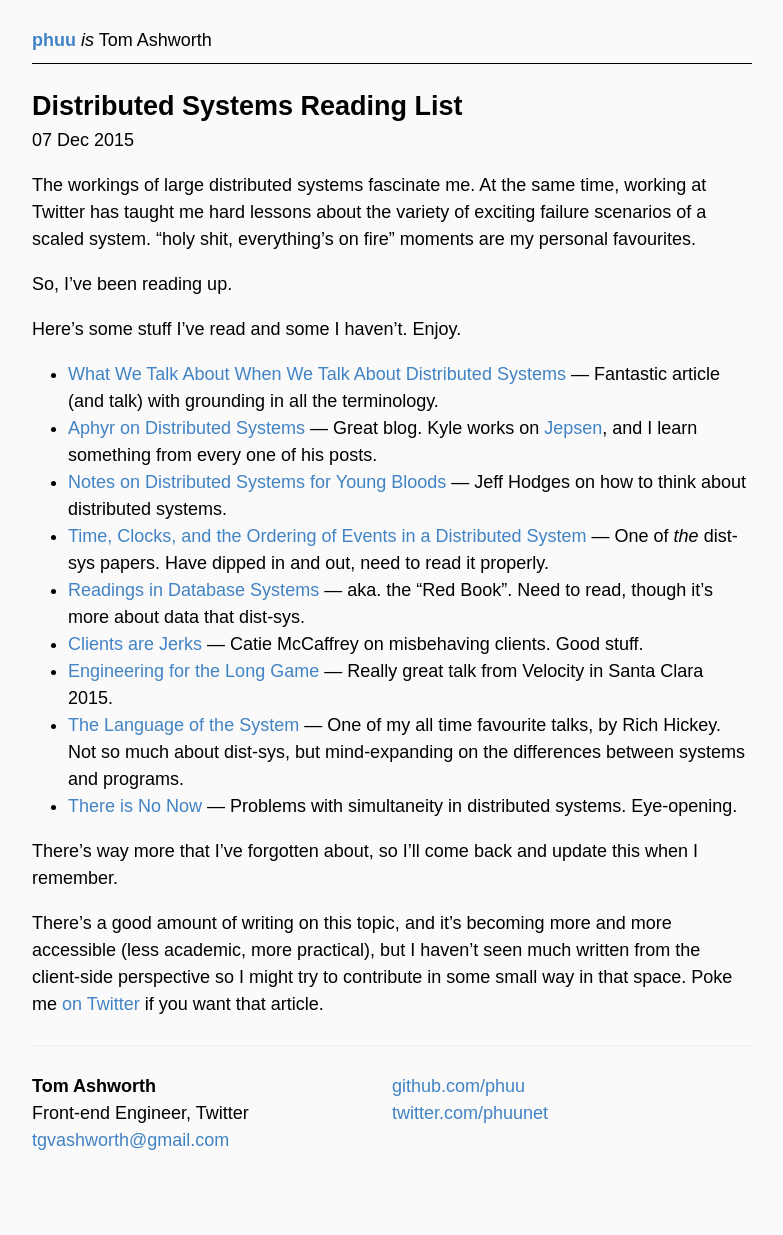
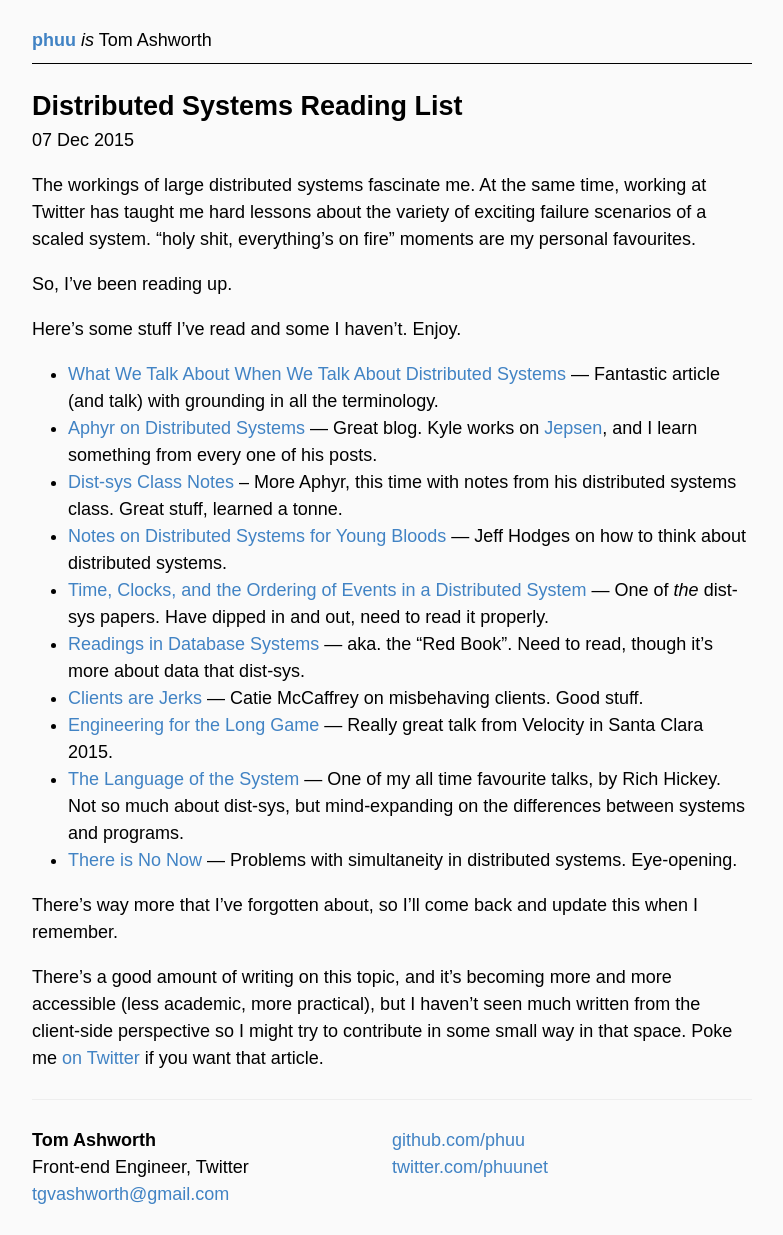
Before and after one commit to tgvashworth/tgvashworth.github.io, a Jekyll site: the page built from _posts/2015-12-7-distributed-systems-reading-list.md, in a window 1280 px wide. Shown: the whole page, without its empty margins (248-1031 px from the left). Built offline with Jekyll 4.4.1, drawn with Linux system fonts in a browser that asks for light colours; some web fonts are replaced; before the commit the page ends 1181 px from its top, so only the background shows below that.

Commit message:
Add distsys class notes

```diff
--- a/_posts/2015-12-7-distributed-systems-reading-list.md
+++ b/_posts/2015-12-7-distributed-systems-reading-list.md
@@ -12,6 +12,7 @@ Here's some stuff I've read and some I haven't. Enjoy.
 
 - [What We Talk About When We Talk About Distributed Systems](http://videlalvaro.github.io/2015/12/learning-about-distributed-systems.html) — Fantastic article (and talk) with grounding in all the terminology.
 - [Aphyr on Distributed Systems](https://aphyr.com/tags/Distributed-Systems) — Great blog. Kyle works on [Jepsen](https://github.com/aphyr/jepsen), and I learn something from every one of his posts.
+- [Dist-sys Class Notes](https://github.com/aphyr/distsys-class) – More Aphyr, this time with notes from his distributed systems class. Great stuff, learned a tonne.
 - [Notes on Distributed Systems for Young Bloods](http://www.somethingsimilar.com/2013/01/14/notes-on-distributed-systems-for-young-bloods/) — Jeff Hodges on how to think about distributed systems.
 - [Time, Clocks, and the Ordering of Events in a Distributed System](http://research.microsoft.com/en-us/um/people/lamport/pubs/time-clocks.pdf) — One of *the* dist-sys papers. Have dipped in and out, need to read it properly.
 - [Readings in Database Systems](http://www.redbook.io) — aka. the "Red Book". Need to read, though it's more about data that dist-sys.
```
